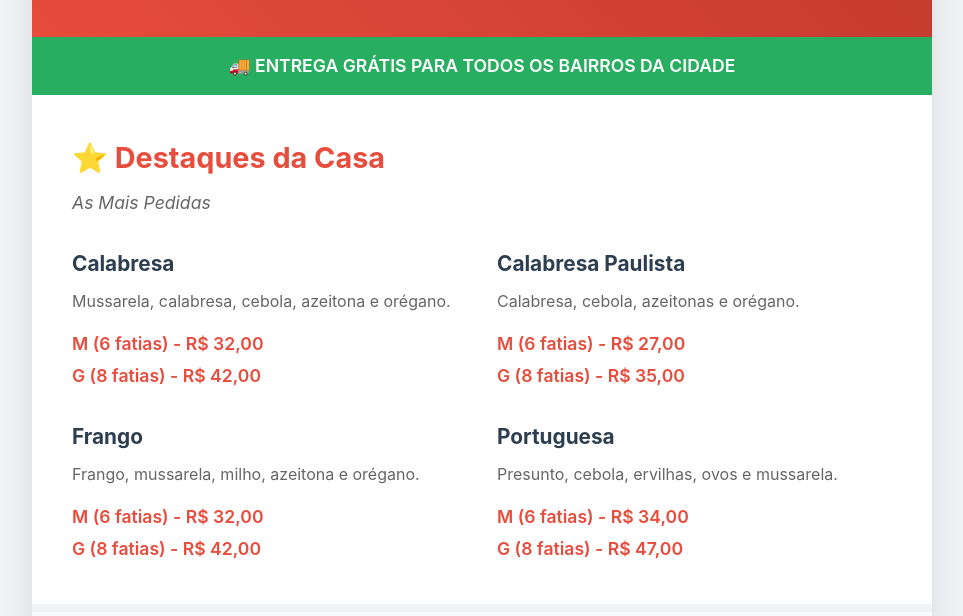
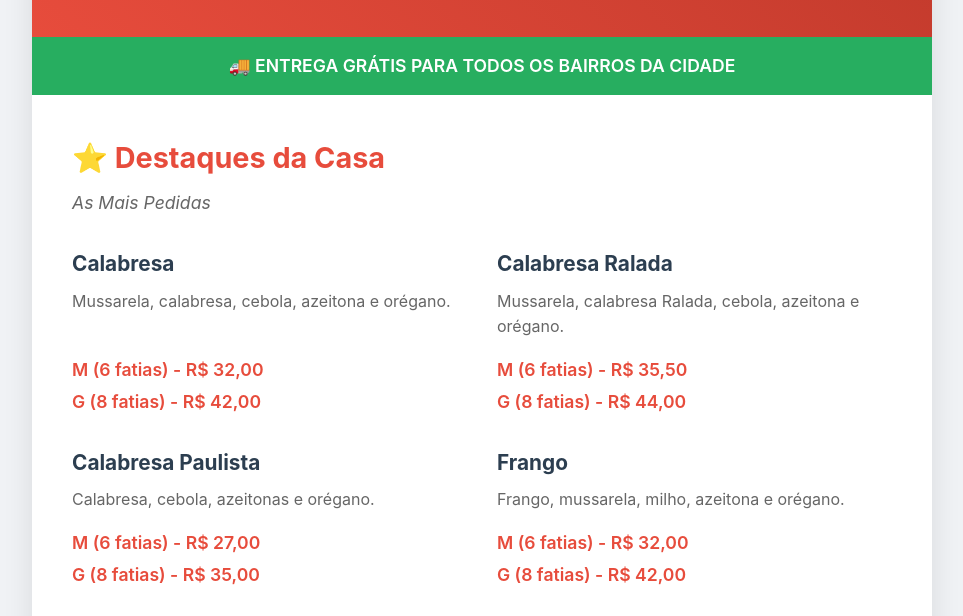
Before and after one commit to Railane-a11y/cardapio02, a plain HTML site: page index.html in a window 1280 px wide. Shown: the part 168-784 px from the top of the page, without its empty margins (158-1121 px from the left). Drawn offline with Linux system fonts and the light colour scheme.

Commit message:
Update index.html

```diff
--- a/index.html
+++ b/index.html
@@ -228,6 +228,11 @@
                         <p class="price"><span>M (6 fatias) - R$ 32,00</span><span>G (8 fatias) - R$ 42,00</span></p>
                     </article>
                     <article class="item-card">
+                        <h3>Calabresa Ralada</h3>
+                        <p class="description">Mussarela, calabresa Ralada, cebola, azeitona e orégano.</p>
+                        <p class="price"><span>M (6 fatias) - R$ 35,50</span><span>G (8 fatias) - R$ 44,00</span></p>
+                    </article>
+                    <article class="item-card">
                         <h3>Calabresa Paulista</h3>
                         <p class="description">Calabresa, cebola, azeitonas e orégano.</p>
                         <p class="price"><span>M (6 fatias) - R$ 27,00</span><span>G (8 fatias) - R$ 35,00</span></p>
@@ -406,7 +411,7 @@
 
             mensagem += `_Pedido enviado via cardápio digital._`;
 
-            const linkWhatsApp = `https://wa.me/${numeroWhatsApp}?text=${encodeURIComponent(mensagem )}`;
+            const linkWhatsApp = `https://wa.me/${numeroWhatsApp}?text=${encodeURIComponent(mensagem  )}`;
             window.open(linkWhatsApp, '_blank');
         }
 
```
